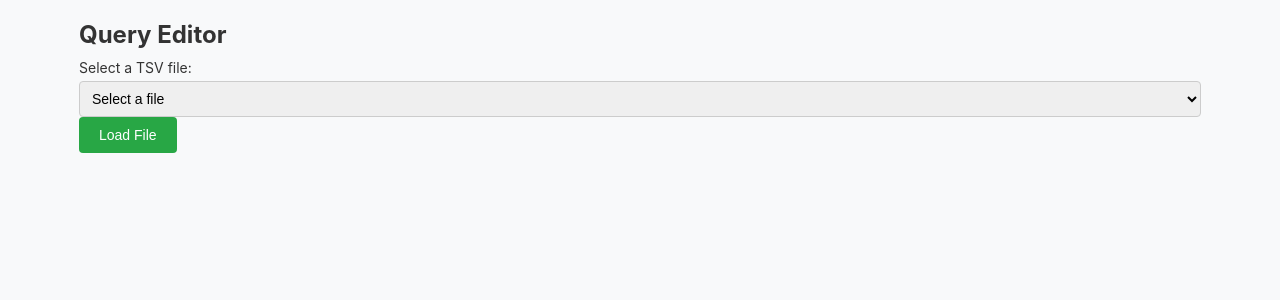
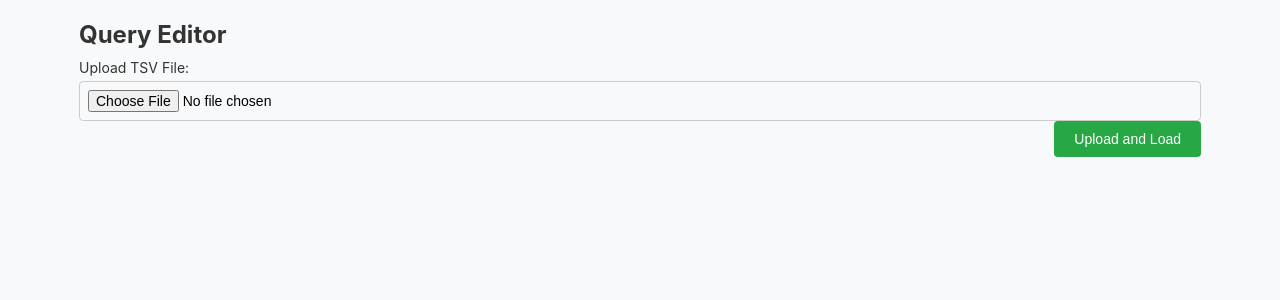
Before and after one commit to DoWhatILove/qeditor, a Flask app: page / in a window 1280 px wide. Shown: the top 300 px of the page. Run offline with Flask 3, Linux system fonts and the light colour scheme.

Commit message:
support uploaded file

```diff
--- a/app.py
+++ b/app.py
@@ -3,7 +3,7 @@
 from flask import Flask, request, render_template, redirect, url_for, flash, send_file, session
 from src.data import QueryData
 from src.utils import (
-    setup_logging, ensure_folders_exist, get_tsv_files, load_file, reset_session_and_globals,
+    setup_logging, ensure_folders_exist, load_file, reset_session_and_globals,
     get_search_params, filter_data, sort_data, prepare_table_data, get_sort_indicators,
     generate_charts, process_form_fields, save_data_to_file, append_data_to_file, get_file_paths
 )
@@ -21,56 +21,47 @@
 
 @app.route('/', methods=['GET', 'POST'])
 def index():
-    """Handle file selection and loading."""
+    """Handle file upload and loading."""
     global data, selected_file_name
     setup_logging(app)
     ensure_folders_exist(app)
 
-    tsv_files = get_tsv_files(app)
+    if request.method == 'POST':
+        if 'tsv_file' not in request.files:
+            app.logger.warning("No file uploaded")
+            flash('Please upload a .tsv file', 'error')
+            return render_template('index.html', data_loaded=session.get('data_loaded', False))
 
-    if request.method == 'POST':
-        selected_file = request.form.get('tsv_file')
-        if not selected_file:
+        file = request.files['tsv_file']
+        if file.filename == '':
             app.logger.warning("No file selected")
-            flash('Please select a .tsv file', 'error')
-            return render_template(
-                'index.html',
-                tsv_files=tsv_files,
-                data_loaded=session.get('data_loaded', False)
-            )
+            flash('Please upload a .tsv file', 'error')
+            return render_template('index.html', data_loaded=session.get('data_loaded', False))
 
-        if selected_file not in tsv_files:
-            app.logger.warning(f"Invalid file selected: {selected_file}")
-            flash('Invalid file selected', 'error')
-            return render_template(
-                'index.html',
-                tsv_files=tsv_files,
-                data_loaded=session.get('data_loaded', False)
-            )
+        if not file.filename.lower().endswith('.tsv'):
+            app.logger.warning(f"Invalid file type: {file.filename}")
+            flash('Only .tsv files are allowed', 'error')
+            return render_template('index.html', data_loaded=session.get('data_loaded', False))
 
-        filepath = os.path.join(app.config['DATA_FOLDER'], selected_file)
-        app.logger.info(f"Loading file: {selected_file}")
+        # Sanitize filename
+        filename = ''.join(c for c in file.filename if c.isalnum() or c in ('.', '_', '-'))
+        filepath = os.path.join(app.config['DATA_FOLDER'], filename)
+
+        app.logger.info(f"Saving uploaded file: {filename}")
         try:
+            file.save(filepath)
             data = load_file(filepath, app)
             reset_session_and_globals()
-            selected_file_name = selected_file
-            flash('File loaded successfully!', 'success')
+            selected_file_name = filename
+            flash('File uploaded and loaded successfully!', 'success')
             return redirect(url_for('data_table'))
         except Exception as e:
             session['data_loaded'] = False
             flash(f'Failed to load file: {str(e)}', 'error')
-            return render_template(
-                'index.html',
-                tsv_files=tsv_files,
-                data_loaded=session.get('data_loaded', False)
-            )
+            return render_template('index.html', data_loaded=session.get('data_loaded', False))
 
     app.logger.debug("Rendering index page")
-    return render_template(
-        'index.html',
-        tsv_files=tsv_files,
-        data_loaded=session.get('data_loaded', False)
-    )
+    return render_template('index.html', data_loaded=session.get('data_loaded', False))
 
 @app.route('/data')
 def data_table():
--- a/static/css/data.css
+++ b/static/css/data.css
@@ -1,4 +1,4 @@
-  * {
+ * {
     box-sizing: border-box;
 }
 
@@ -80,7 +80,8 @@
 
 .form-group input,
 .form-group textarea,
-.form-group select {
+.form-group select,
+.form-group input[type="file"] {
     padding: 8px;
     border: 1px solid #ccc;
     border-radius: 4px;
@@ -95,7 +96,8 @@
 
 .form-group input:focus,
 .form-group textarea:focus,
-.form-group select:focus {
+.form-group select:focus,
+.form-group input[type="file"]:focus {
     border-color: #007bff;
     outline: none;
 }
--- a/templates/index.html
+++ b/templates/index.html
@@ -24,20 +24,15 @@
                 {% endfor %}
             {% endif %}
         {% endwith %}
-        <form method="post" action="{{ url_for('index') }}" id="load-file-form">
+        <form method="POST" enctype="multipart/form-data">
             <div class="form-group">
-                <label for="tsv_file">Select a TSV file:</label>
-                <select name="tsv_file" id="tsv_file" required>
-                    <option value="" disabled selected>Select a file</option>
-                    {% for file in tsv_files %}
-                        <option value="{{ file }}">{{ file }}</option>
-                    {% endfor %}
-                </select>
+                <label for="tsv_file">Upload TSV File:</label>
+                <input type="file" name="tsv_file" id="tsv_file" accept=".tsv" required>
             </div>
-            <button type="submit" class="search-button" onclick="showSpinner()">Load File</button>
+            <div class="form-group">
+                <button type="submit" class="search-button">Upload and Load</button>
+            </div>
         </form>
-        <div id="spinner" class="spinner hidden"></div>
     </div>
-    <script src="/static/js/spinner.js"></script>
 </body>
 </html>
```
